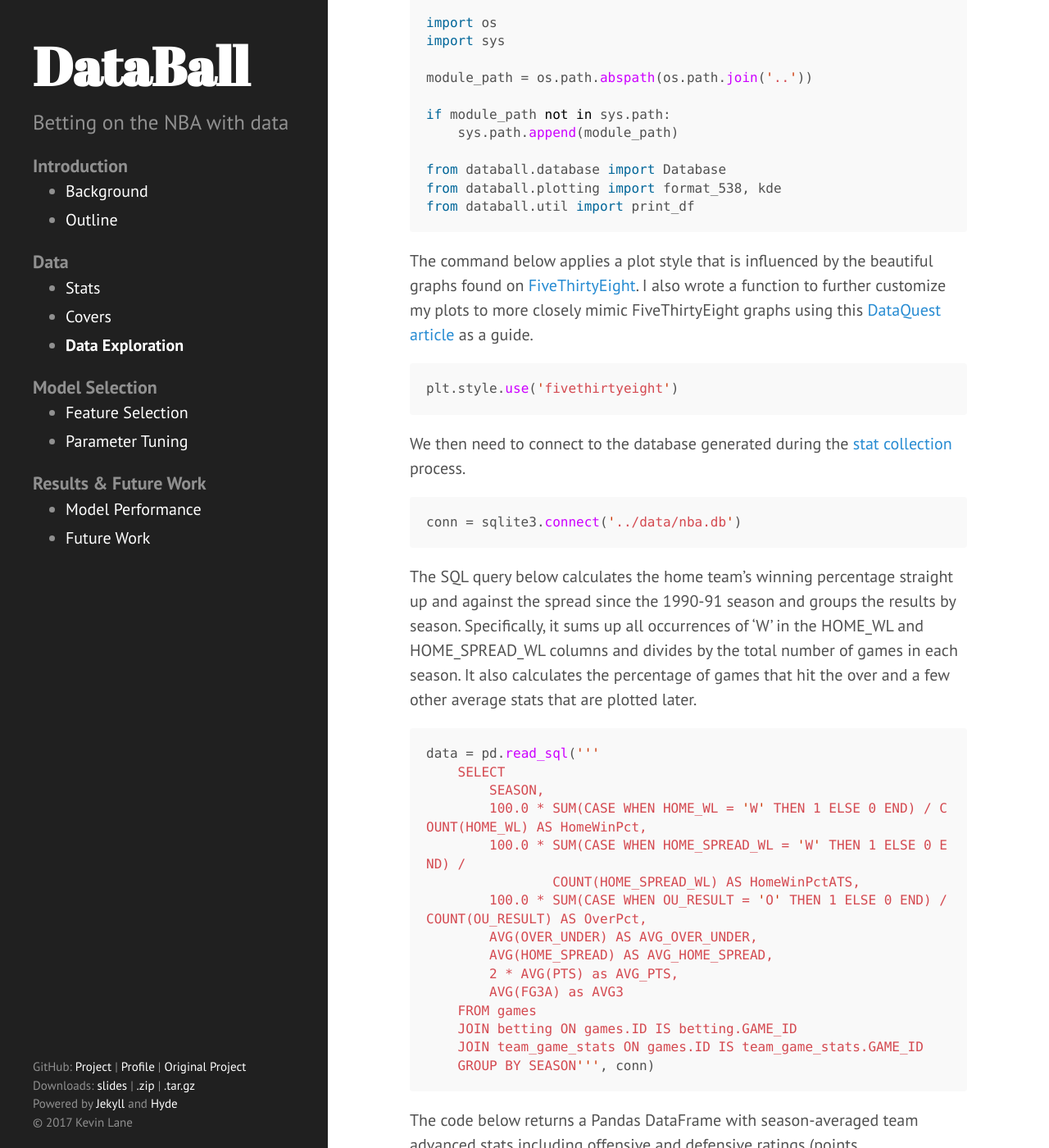
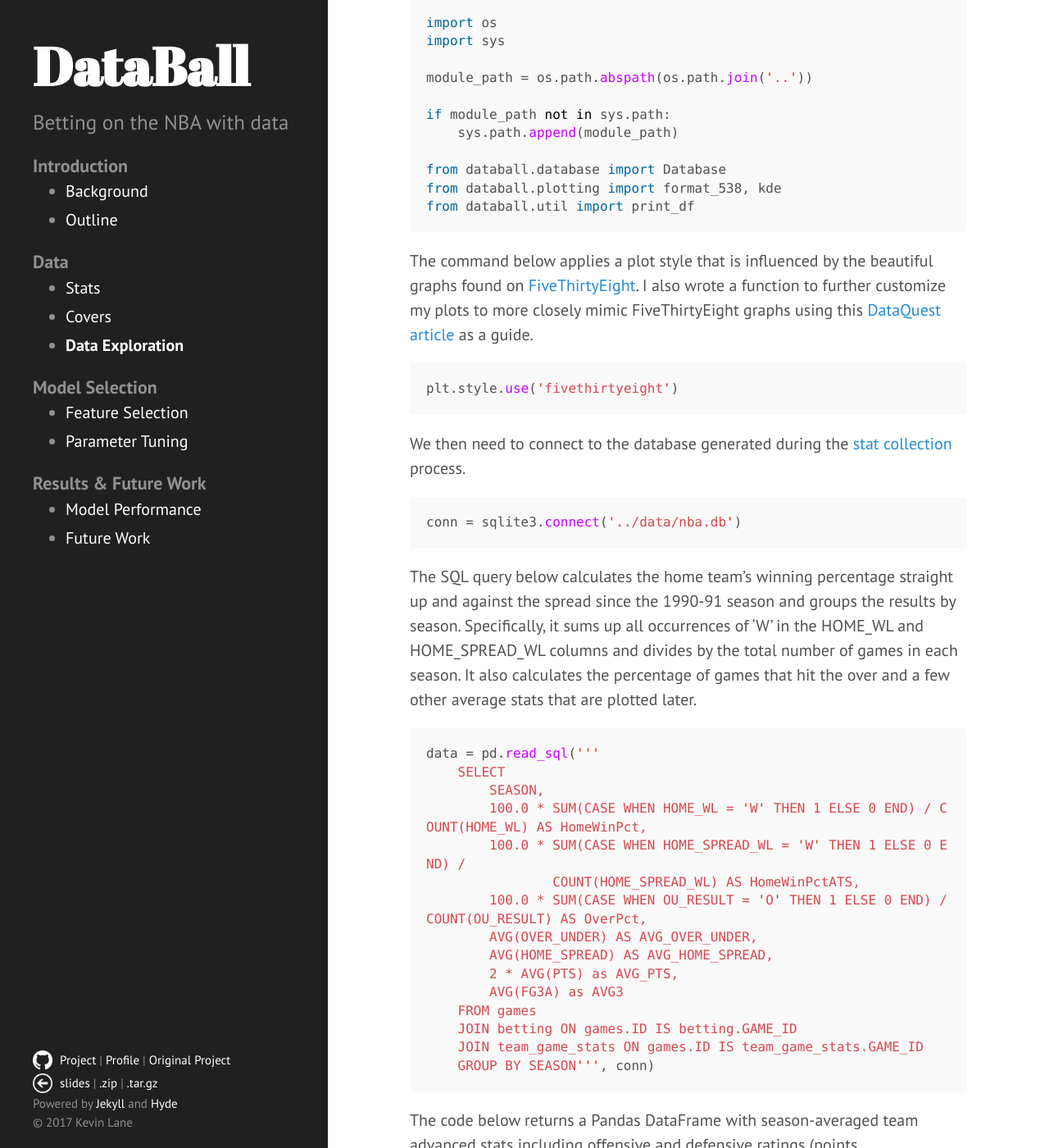
Before and after one commit to klane/databall, a Jekyll site: the page built from docs/_pages/data-exploration.md, in a window 1280 px wide and 1400 px high, scrolled down 521 px. Shown: the whole window at 82% size. Built offline with Jekyll 4.4.1, drawn with Linux system fonts in a browser that asks for light colours; formulas are drawn with MathJax 3.

Commit message:
Add GitHub and download icons to site footer

```diff
--- a/docs/_includes/footer.html
+++ b/docs/_includes/footer.html
@@ -1,14 +1,22 @@
 <footer class="sidebar-footer">
-  <p>GitHub:
+  <table>
+    <tr>
+      <td><img src="{{ site.baseurl }}/assets/icons/github.png" alt="GitHub" width="24"></td>
+      <td>
         <a href="{{ site.github.repository_url }}">Project</a> |
         <a href="{{ site.github.owner_url }}">Profile</a> |
         <a href="https://klane.github.io/databall1/">Original Project</a>
-  </p>
-  <p>Downloads:
+      </td>
+    </tr>
+    <tr>
+      <td><img src="{{ site.baseurl }}/assets/icons/download.ico" alt="Downloads" width="24"></td>
+      <td>
         <a href="https://rawgit.com/klane/databall/master/report/databall-slides.pdf">slides</a> |
         <a href="{{ site.github.zip_url | replace: 'gh-pages', 'master' }}">.zip</a> |
         <a href="{{ site.github.tar_url | replace: 'gh-pages', 'master' }}">.tar.gz</a>
-  </p>
+      </td>
+    </tr>
+  </table>
   <p>Powered by <a href="http://jekyllrb.com">Jekyll</a> and <a href="http://hyde.getpoole.com">Hyde</a></p>
   <p>&copy; {{ site.time | date: '%Y' }} Kevin Lane</p>
 </footer>
--- a/docs/assets/css/hyde.css
+++ b/docs/assets/css/hyde.css
@@ -110,6 +110,22 @@ a.sidebar-nav-item:focus {
   margin-top: 0;
   margin-bottom: 0;
   font-size: .75rem;
+}
+.sidebar-footer img {
+  margin: 0.1rem 0 0.1rem;
+}
+.sidebar-footer table {
+  border: 0;
+  margin-bottom: 0;
+}
+.sidebar-footer td {
+  border: 0;
+  font-size: .75rem;
+  padding: 0 0;
+}
+.sidebar-footer tbody tr:nth-child(odd) td,
+tbody tr:nth-child(odd) th {
+  background-color: #202020;
 }
 
 /* Sticky sidebar
```
Lines whose indentation alone changed are shown as unchanged.
